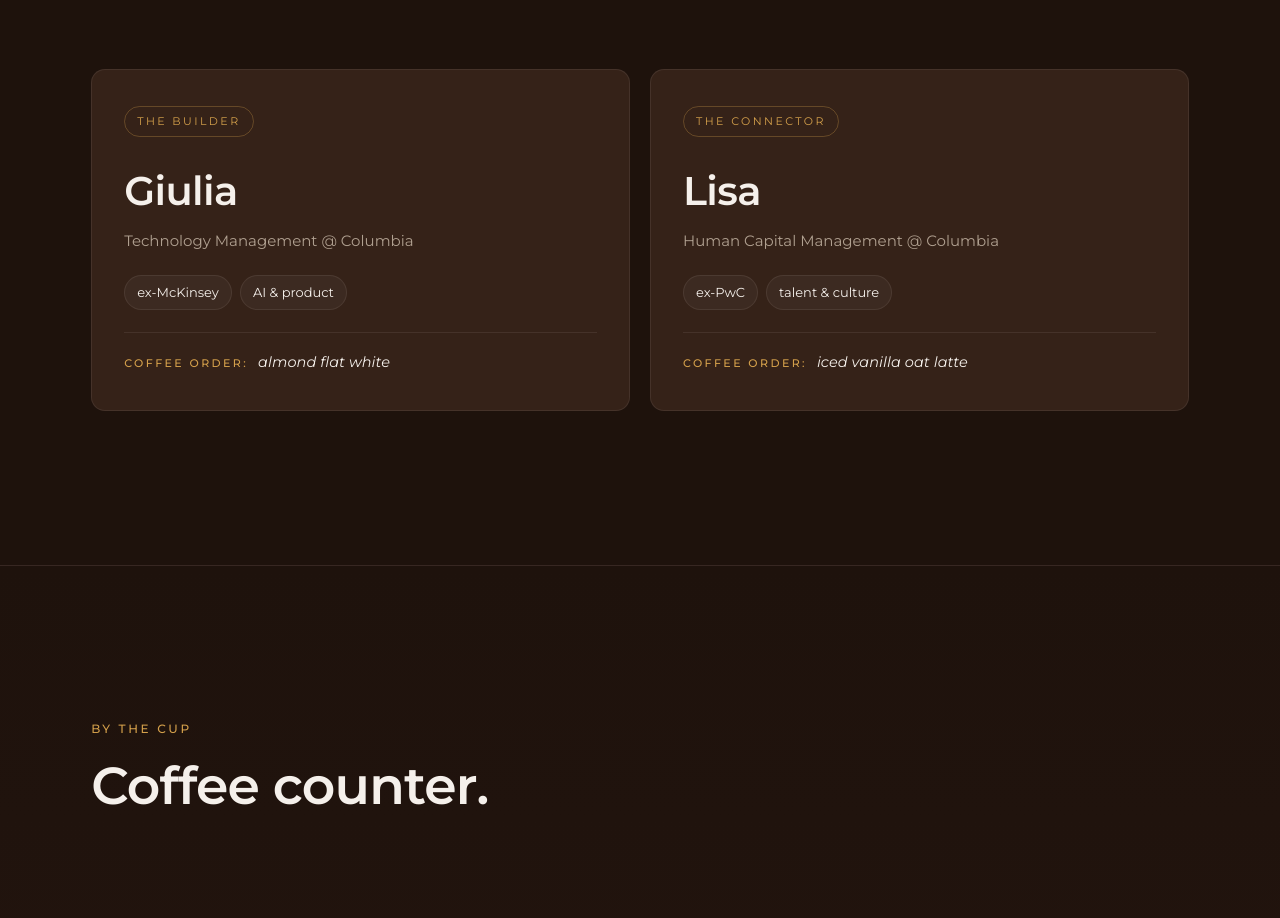
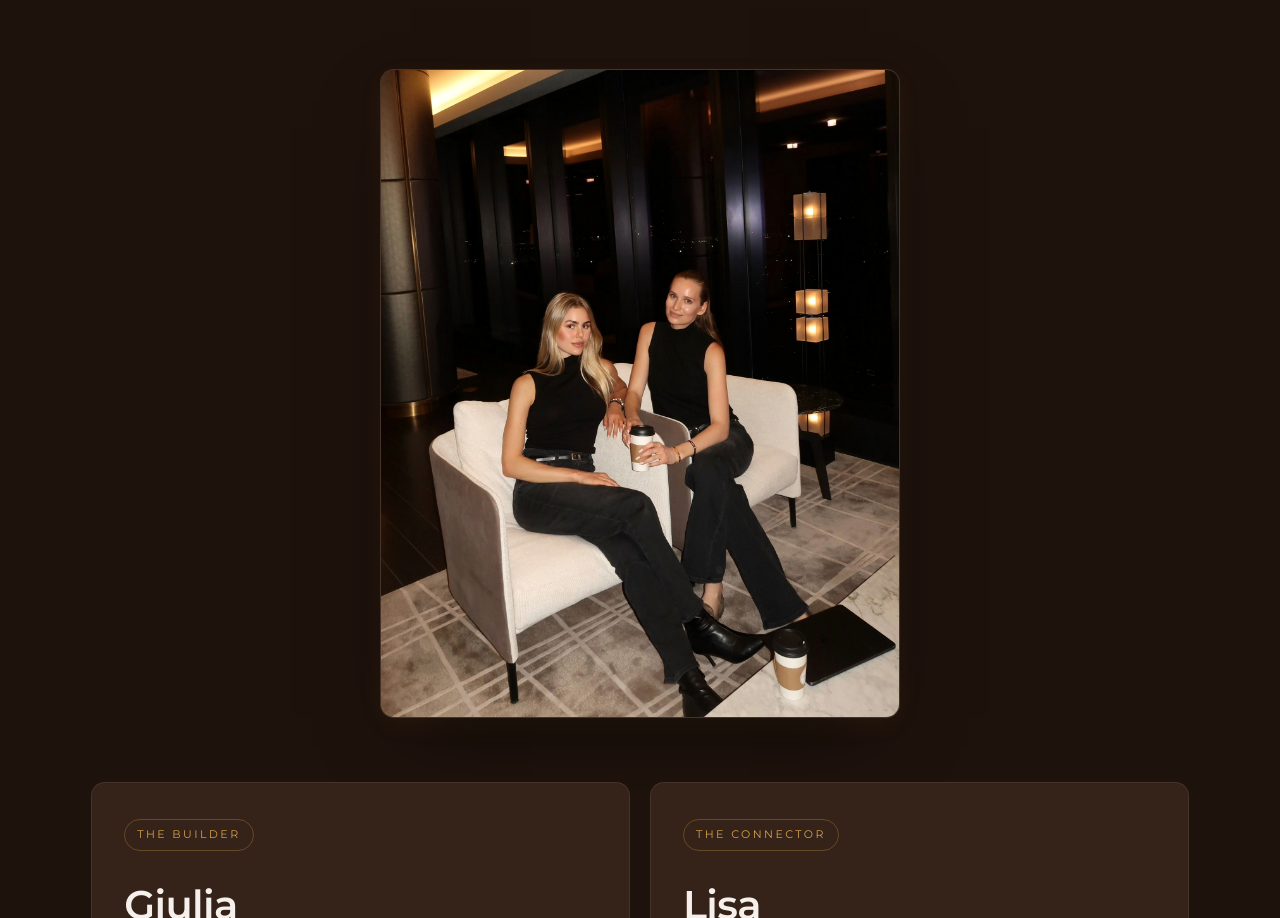
Before and after one commit to giuliapiller/extrashot-nyc-site, a plain HTML site: page index.html in a window 1280 px wide. Shown: the part 2008-2926 px from the top of the page. Drawn offline with Linux system fonts and the light colour scheme.

Commit message:
Add team photo to Who We Are section
Editorial portrait of Giulia and Lisa, framed in a card-toned mat with
soft caramel-tinted glow. Sits between the section heading and the bios.

Co-Authored-By: Claude Opus 4.7 (1M context) <noreply@anthropic.com>

```diff
--- a/index.html
+++ b/index.html
@@ -161,6 +161,10 @@
         <h2 class="h2">Two Germans, building a network from 0, one coffee at a time.</h2>
       </div>
 
+      <figure class="who__photo">
+        <img src="team.jpg" alt="Giulia and Lisa, the founders of Extra Shot NYC, sitting together with a coffee" loading="lazy" />
+      </figure>
+
       <div class="people">
         <article class="person">
           <div class="person__badge">the builder</div>
--- a/styles.css
+++ b/styles.css
@@ -483,6 +483,24 @@ button { font: inherit; cursor: pointer; -webkit-tap-highlight-color: transparen
 }
 
 /* ---------- Who we are ---------- */
+.who__photo {
+  margin: 0 auto clamp(40px, 6vw, 64px);
+  max-width: 520px;
+  border-radius: var(--radius);
+  overflow: hidden;
+  border: 1px solid var(--line);
+  box-shadow:
+    0 30px 80px -30px rgba(0, 0, 0, 0.7),
+    0 8px 30px -10px rgba(196, 135, 59, 0.18);
+  background: var(--card);
+}
+.who__photo img {
+  display: block;
+  width: 100%;
+  height: auto;
+  filter: saturate(0.92) contrast(1.02);
+}
+
 .people {
   display: grid;
   grid-template-columns: 1fr 1fr;
```
Also changed, not shown: team.jpg (added).
